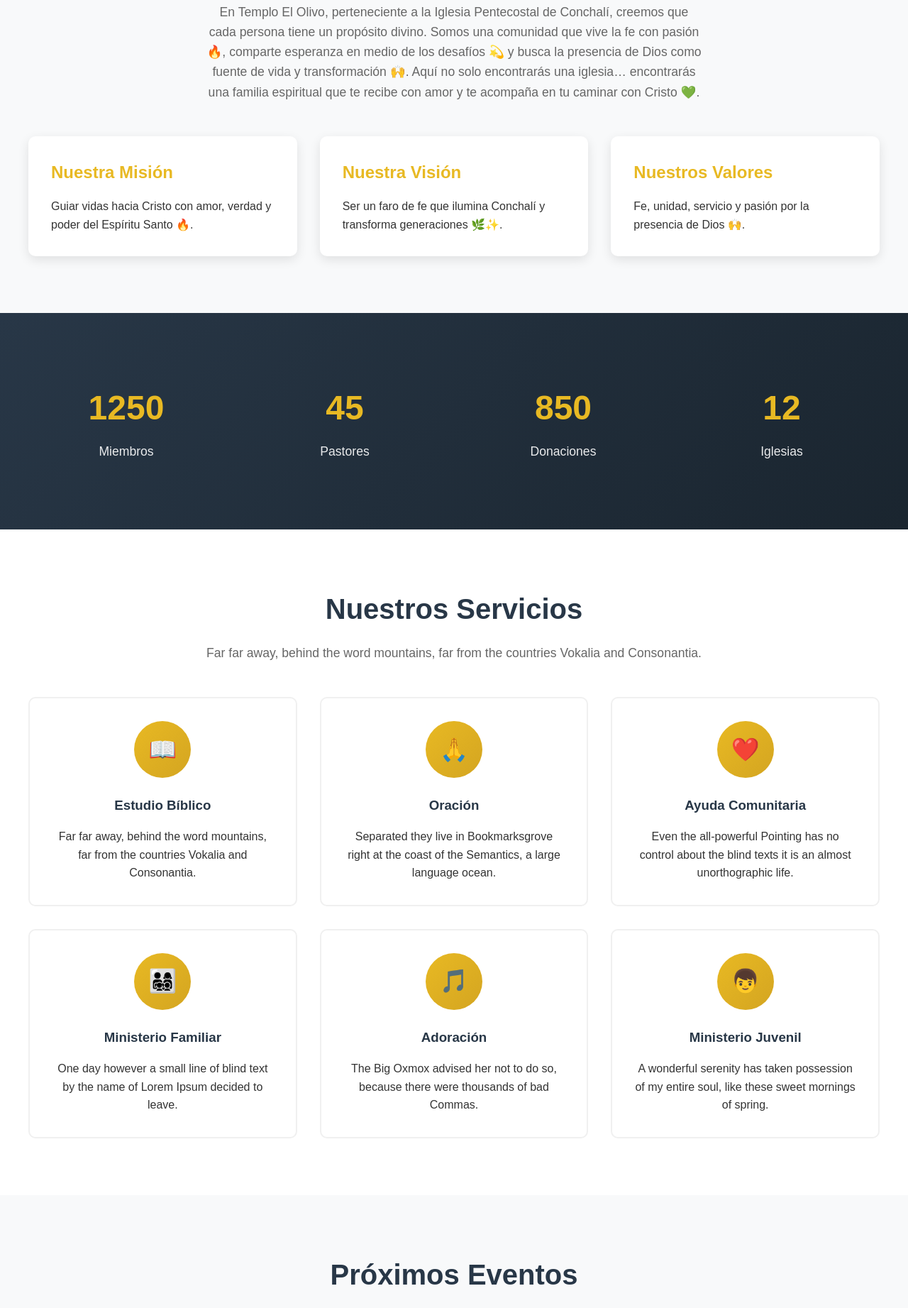
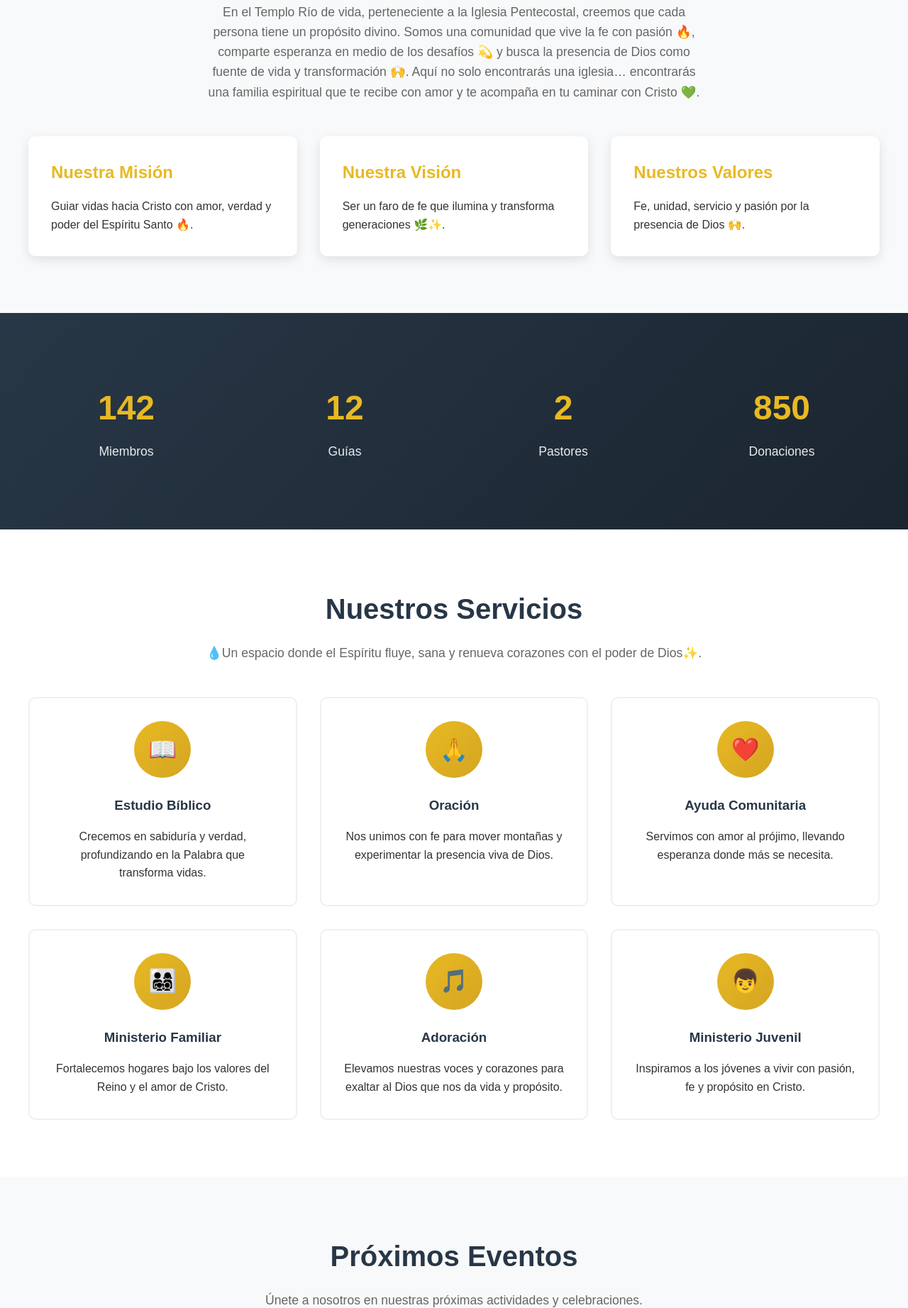
Before and after one commit to christopphermena/templo-web, a plain HTML site: page index.html in a window 1280 px wide. Shown: the part 957-2800 px from the top of the page at 71% size. Drawn offline with Linux system fonts and the light colour scheme.

Commit message:
v1.1-correcioncontenido

```diff
--- a/index.html
+++ b/index.html
@@ -5,7 +5,7 @@
   <meta charset="UTF-8">
   <meta name="viewport" content="width=device-width, initial-scale=1.0">
   <!-- TITULO -->
-  <title>Ministerio Luz y Verdad - Bienvenido</title>
+  <title>Templo Río de Vida - Bienvenido</title>
   <!-- ESTILOS -->
   <link rel="stylesheet" href="styles.css">
 </head>
@@ -15,7 +15,7 @@
     <!-- BARRA DE NAVEGACION -->
     <nav id="navbar">
         <div class="nav-container">
-            <a href="#home" class="logo">Templo Los Olivos</a>
+            <a href="#home" class="logo">Templo Río de Vida</a>
             <div class="menu-toggle" id="menuToggle">
                 <span></span>
                 <span></span>
@@ -36,8 +36,8 @@
     <!-- SECCION HOME -->
     <section class="hero" id="home">
         <div class="hero-content">
-            <h1>Bienvenido a Templo El Olivo</h1>
-            <p>Ven y vive una experiencia real con la Iglesia Pentecostal de Conchalí 🙌.</p>
+            <h1>Bienvenido a Templo Río de vida</h1>
+            <p>Ven y vive una experiencia real con la Iglesia Pentecostal 🙌.</p>
             <div class="cta-buttons">
                 <a href="#about" class="btn btn-primary">Sé Parte de Nosotros</a>
                 <a href="#events" class="btn btn-secondary">Ver Eventos</a>
@@ -49,7 +49,7 @@
         <div class="section-container">
             <div class="section-header">
                 <h2>Sobre Nosotros</h2>
-                <p>En Templo El Olivo, perteneciente a la Iglesia Pentecostal de Conchalí,
+                <p>En el Templo Río de vida, perteneciente a la Iglesia Pentecostal,
                   creemos que cada persona tiene un propósito divino.
                   Somos una comunidad que vive la fe con pasión 🔥, comparte
                   esperanza en medio de los desafíos 💫 y busca la presencia
@@ -64,7 +64,7 @@
                 </div>
                 <div class="about-item fade-in">
                     <h3>Nuestra Visión</h3>
-                    <p>Ser un faro de fe que ilumina Conchalí y transforma generaciones 🌿✨.</p>
+                    <p>Ser un faro de fe que ilumina y transforma generaciones 🌿✨.</p>
                 </div>
                 <div class="about-item fade-in">
                     <h3>Nuestros Valores</h3>
@@ -77,20 +77,20 @@
     <section class="stats">
         <div class="stats-container">
             <div class="stat-item fade-in">
-                <div class="stat-number" data-target="1250">0</div>
+                <div class="stat-number" data-target="142">0</div>
                 <div class="stat-label">Miembros</div>
             </div>
             <div class="stat-item fade-in">
-                <div class="stat-number" data-target="45">0</div>
+                <div class="stat-number" data-target="12">0</div>
+                <div class="stat-label">Guías</div>
+            </div>
+            <div class="stat-item fade-in">
+                <div class="stat-number" data-target="2">0</div>
                 <div class="stat-label">Pastores</div>
             </div>
             <div class="stat-item fade-in">
                 <div class="stat-number" data-target="850">0</div>
                 <div class="stat-label">Donaciones</div>
-            </div>
-            <div class="stat-item fade-in">
-                <div class="stat-number" data-target="12">0</div>
-                <div class="stat-label">Iglesias</div>
             </div>
         </div>
     </section>
@@ -99,38 +99,38 @@
         <div class="section-container">
             <div class="section-header">
                 <h2>Nuestros Servicios</h2>
-                <p>Far far away, behind the word mountains, far from the countries Vokalia and Consonantia.</p>
+                <p>💧Un espacio donde el Espíritu fluye, sana y renueva corazones con el poder de Dios✨.</p>
             </div>
             <div class="services-grid">
                 <div class="service-card fade-in">
                     <div class="service-icon">📖</div>
                     <h3>Estudio Bíblico</h3>
-                    <p>Far far away, behind the word mountains, far from the countries Vokalia and Consonantia.</p>
+                    <p>Crecemos en sabiduría y verdad, profundizando en la Palabra que transforma vidas.</p>
                 </div>
                 <div class="service-card fade-in">
                     <div class="service-icon">🙏</div>
                     <h3>Oración</h3>
-                    <p>Separated they live in Bookmarksgrove right at the coast of the Semantics, a large language ocean.</p>
+                    <p>Nos unimos con fe para mover montañas y experimentar la presencia viva de Dios.</p>
                 </div>
                 <div class="service-card fade-in">
                     <div class="service-icon">❤️</div>
                     <h3>Ayuda Comunitaria</h3>
-                    <p>Even the all-powerful Pointing has no control about the blind texts it is an almost unorthographic life.</p>
+                    <p>Servimos con amor al prójimo, llevando esperanza donde más se necesita.</p>
                 </div>
                 <div class="service-card fade-in">
                     <div class="service-icon">👨‍👩‍👧‍👦</div>
                     <h3>Ministerio Familiar</h3>
-                    <p>One day however a small line of blind text by the name of Lorem Ipsum decided to leave.</p>
+                    <p>Fortalecemos hogares bajo los valores del Reino y el amor de Cristo.</p>
                 </div>
                 <div class="service-card fade-in">
                     <div class="service-icon">🎵</div>
                     <h3>Adoración</h3>
-                    <p>The Big Oxmox advised her not to do so, because there were thousands of bad Commas.</p>
+                    <p>Elevamos nuestras voces y corazones para exaltar al Dios que nos da vida y propósito.</p>
                 </div>
                 <div class="service-card fade-in">
                     <div class="service-icon">👦</div>
                     <h3>Ministerio Juvenil</h3>
-                    <p>A wonderful serenity has taken possession of my entire soul, like these sweet mornings of spring.</p>
+                    <p>Inspiramos a los jóvenes a vivir con pasión, fe y propósito en Cristo.</p>
                 </div>
             </div>
         </div>
@@ -148,7 +148,7 @@
                     <div class="event-content">
                         <div class="event-date">15 de Noviembre, 2025</div>
                         <h3>Servicio Dominical</h3>
-                        <p>Far far away, behind the word mountains, far from the countries Vokalia and Consonantia.</p>
+                        <p>Un encuentro de fe y poder donde Dios habla, sana y fortalece corazones.</p>
                     </div>
                 </div>
                 <div class="event-card fade-in">
@@ -156,7 +156,7 @@
                     <div class="event-content">
                         <div class="event-date">20 de Noviembre, 2025</div>
                         <h3>Retiro Familiar</h3>
-                        <p>Separated they live in Bookmarksgrove right at the coast of the Semantics.</p>
+                        <p>Tiempo de renovación, unidad y bendición para toda la familia bajo la presencia de Dios.</p>
                     </div>
                 </div>
                 <div class="event-card fade-in">
@@ -164,7 +164,7 @@
                     <div class="event-content">
                         <div class="event-date">25 de Noviembre, 2025</div>
                         <h3>Noche de Adoración</h3>
-                        <p>Even the all-powerful Pointing has no control about the blind texts.</p>
+                        <p>Un momento especial para rendir el alma y dejar que el cielo toque la tierra en alabanza.</p>
                     </div>
                 </div>
             </div>
@@ -198,21 +198,21 @@
                         <div class="info-icon">📍</div>
                         <div class="info-content">
                             <h3>Dirección</h3>
-                            <p>123 Church Street, Ciudad, País</p>
+                            <p>Olivos, Santiago, Chile</p>
                         </div>
                     </div>
                     <div class="info-item fade-in">
                         <div class="info-icon">📧</div>
                         <div class="info-content">
                             <h3>Email</h3>
-                            <p>info@christianchurch.com</p>
+                            <p>info@temploriodevida.cl</p>
                         </div>
                     </div>
                     <div class="info-item fade-in">
                         <div class="info-icon">📞</div>
                         <div class="info-content">
                             <h3>Teléfono</h3>
-                            <p>+1 (555) 123-4567</p>
+                            <p>+56 9 1234 5678</p>
                         </div>
                     </div>
                 </div>
@@ -224,8 +224,8 @@
   <footer>
     <div class="footer-content">
             <div class="footer-section">
-                <h3>Christian Church</h3>
-                <p>Far far away, behind the word mountains, far from the countries Vokalia and Consonantia.</p>
+                <h3>Redes Sociales</h3>
+                <p>Mantente conectado, comparte fe y sé parte de lo que Dios está haciendo cada día 🔥✨.</p>
                 <div class="social-links">
                     <a href="#">f</a>
                     <a href="#">t</a>
@@ -251,7 +251,7 @@
                 </ul>
             </div>
             <div class="footer-section">
-                <h3>Newsletter</h3>
+                <h3>Subscripción</h3>
                 <p>Suscríbete para recibir noticias y actualizaciones.</p>
                 <form style="margin-top: 1rem;">
                     <input type="email" placeholder="Tu email" style="padding: 0.5rem; border: none; border-radius: 5px; width: 100%; margin-bottom: 0.5rem;">
@@ -260,7 +260,7 @@
             </div>
         </div>
         <div class="copyright">
-            <p>&copy; 2025 Christian Church. Todos los derechos reservados.</p>
+            <p>&copy; 2025 Templo Río de Vida. Todos los derechos reservados.</p>
         </div>
   </footer>
   <!-- SCRIPTS -->
```
